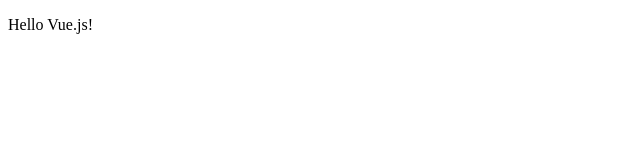
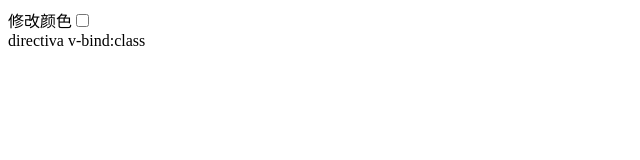
Before and after one commit to zhaofangfangzff/vuetest, a plain HTML site: page index1.html in a window 1280 px wide. Shown: the whole page, without its empty margins (0-640 px from the left). Drawn offline with Linux system fonts and the light colour scheme.

Commit message:
练习v-bind

```diff
--- a/index1.html
+++ b/index1.html
@@ -4,17 +4,27 @@
 		<meta charset="utf-8" />
 		<title></title>
 		<script type="text/javascript" src="js/vue.min.js" ></script>
+		<style type="text/css">
+			.class1{
+				background:#444;
+				color:#eee;
+			}
+		</style>
 	</head>
 	<body>
 		<div id="app">
-			<p>{{message}}</p>
+			<label for="r1">修改颜色</label><input type="checkbox" v-model="class1" id="r1">
+			<br />
+			<div v-bind:class="{'class1':class1}">
+				directiva v-bind:class
+			</div>
 		</div>
 		<!--数据绑定最常见的形式就是使用 {{...}}（双大括号）的文本插值：-->
 		<script type="text/javascript">
 			new Vue({
 				el:'#app',
 				data:{
-					message:'Hello Vue.js!'
+					class1:false
 				}
 			});
 		</script>
```
